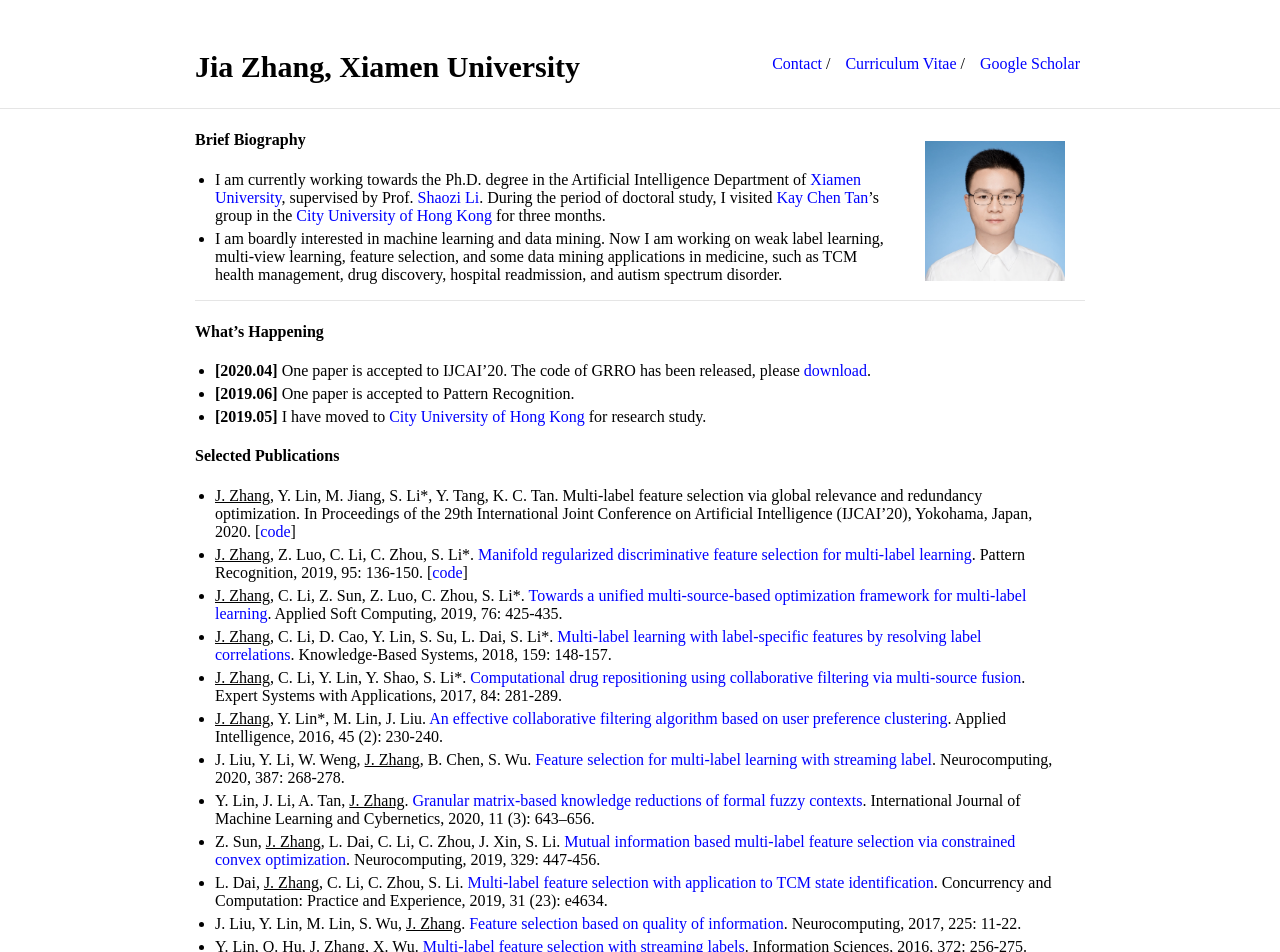
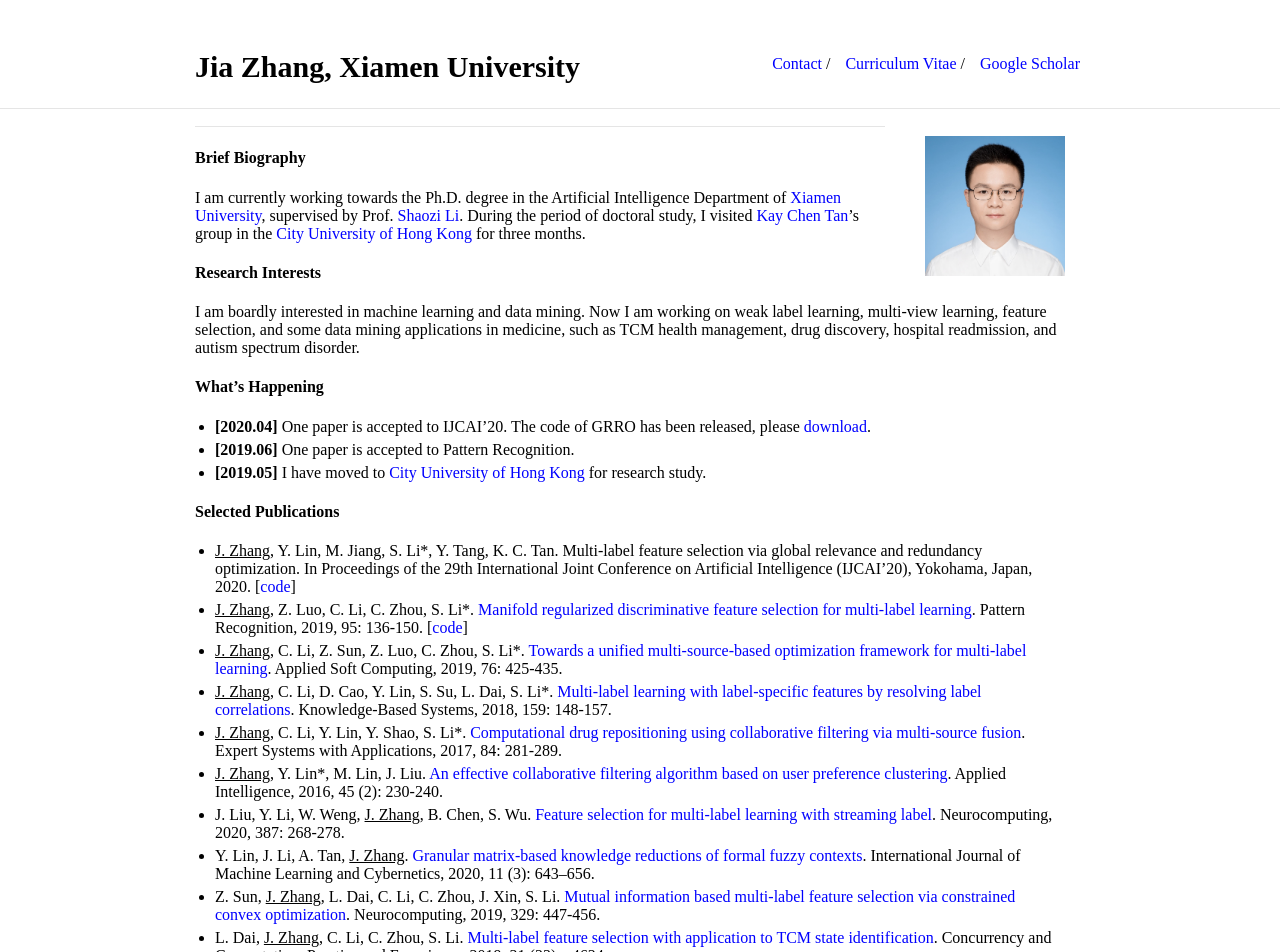
Before and after one commit to jiazhang-ml/jiazhang-ml.github.io, a Jekyll site: the page built from index.md, in a window 1280 px wide. Shown: the top 952 px of the page. Built offline with Jekyll 4.4.1, drawn with Linux system fonts in a browser that asks for light colours.

Commit message:
Update index.md

```diff
--- a/index.md
+++ b/index.md
@@ -4,12 +4,15 @@ layout: default
 
 <img class="profile-picture" src="jiazhang.jpg">
 
+---
+
 #### Brief Biography
 
-* I am currently working towards the Ph.D. degree in the Artificial Intelligence Department of [Xiamen University](https://www.xmu.edu.cn/), supervised by Prof. [Shaozi Li](http://imt.xmu.edu.cn/szdw.html). During the period of doctoral study, I visited [Kay Chen Tan](http://www.cityu.edu.hk/stfprofile/kaytan.htm)'s group in the [City University of Hong Kong](https://www.cityu.edu.hk/) for three months.
-* I am boardly interested in machine learning and data mining. Now I am working on weak label learning, multi-view learning, feature selection, and some data mining applications in medicine, such as TCM health management, drug discovery, hospital readmission, and autism spectrum disorder.
+I am currently working towards the Ph.D. degree in the Artificial Intelligence Department of [Xiamen University](https://www.xmu.edu.cn/), supervised by Prof. [Shaozi Li](http://imt.xmu.edu.cn/szdw.html). During the period of doctoral study, I visited [Kay Chen Tan](http://www.cityu.edu.hk/stfprofile/kaytan.htm)'s group in the [City University of Hong Kong](https://www.cityu.edu.hk/) for three months.
 
----
+#### Research Interests
+
+I am boardly interested in machine learning and data mining. Now I am working on weak label learning, multi-view learning, feature selection, and some data mining applications in medicine, such as TCM health management, drug discovery, hospital readmission, and autism spectrum disorder.
 
 #### What's Happening
 
```
